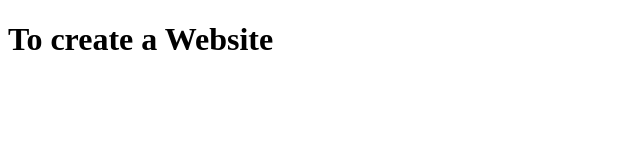
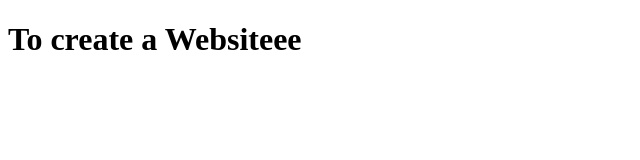
Before and after one commit to PoornimaSelvaraj/sample, a plain HTML site: page index.html in a window 1280 px wide. Shown: the full height of the page, 0-640 px from the left. Drawn offline with Linux system fonts and the light colour scheme.

Commit message:
Update index.html

```diff
--- a/index.html
+++ b/index.html
@@ -6,6 +6,6 @@
     <title>Website</title>
 </head>
 <body>
-    <h1>To create a Website</h1>
+    <h1>To create a Websiteee</h1>
 </body>
 </html>
```
